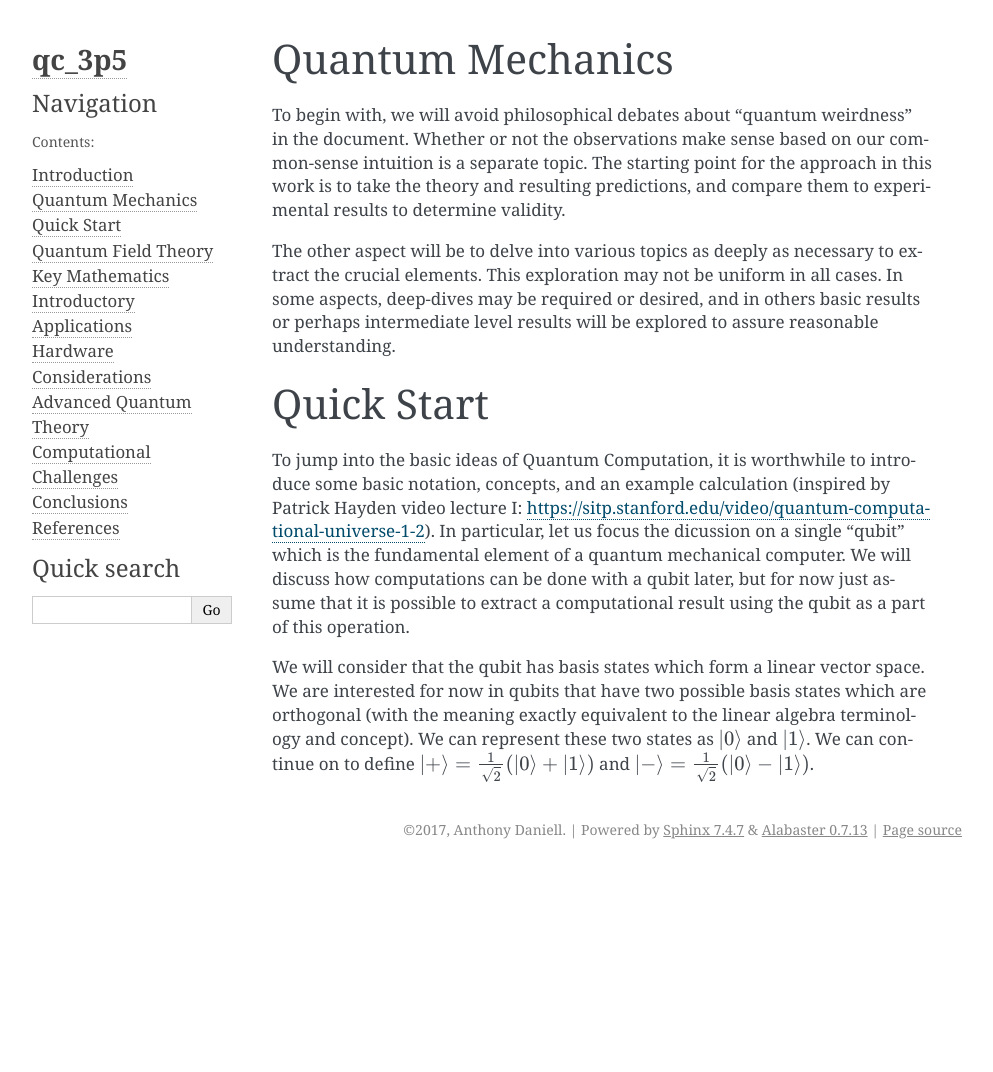
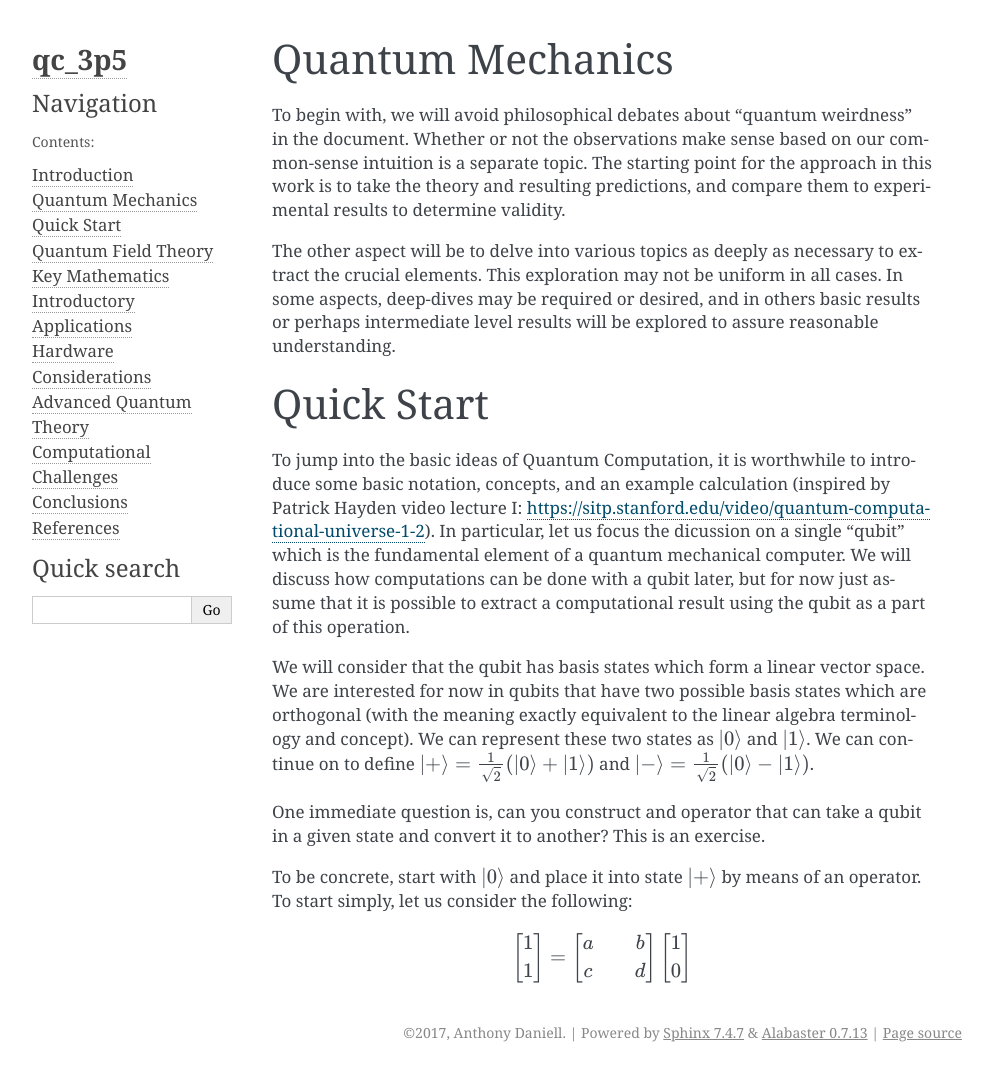
Before and after one commit to td2014/qc_3p5, a Sphinx documentation site: the page built from docs/docs/quantum_mechanics.rst, in a window 1280 px wide. Shown: the whole page, without its empty margins (148-1141 px from the left). Built offline with Sphinx 7.4.7, drawn with Linux system fonts in a browser that asks for light colours; before the commit the page ends 900 px from its top, so only the background shows below that.

Commit message:
More text in quantum mechanics section.

```diff
--- a/docs/docs/quantum_mechanics.rst
+++ b/docs/docs/quantum_mechanics.rst
@@ -12,3 +12,23 @@ To jump into the basic ideas of Quantum Computation, it is worthwhile to introdu
 
 We will consider that the qubit has basis states which form a linear vector space.  We are interested for now in qubits that have two possible basis states which are orthogonal (with the meaning exactly equivalent to the linear algebra terminology and concept).  We can represent these two states as
 :math:`\lvert0\rangle` and :math:`\lvert1\rangle`.  We can continue on to define :math:`\lvert+\rangle=\frac{1}{\sqrt{2}}(\lvert0\rangle+\lvert1\rangle)` and :math:`\lvert-\rangle=\frac{1}{\sqrt{2}}(\lvert0\rangle-\lvert1\rangle)`.
+
+One immediate question is, can you construct and operator that can take a qubit in a given state and convert it to another?  This is an exercise.
+
+To be concrete, start with :math:`\lvert0\rangle` and place it into state :math:`\lvert+\rangle` by means of an operator.  To start simply, let us consider the following:
+
+.. math::
+
+   \begin{bmatrix}
+      1 \\
+      1 \\
+   \end{bmatrix}
+   =
+   \begin{bmatrix}
+      a && b \\
+      c && d \\
+   \end{bmatrix}
+   \begin{bmatrix}
+      1 \\
+      0 \\
+   \end{bmatrix}
```
Also changed, not shown: 5 other files.
